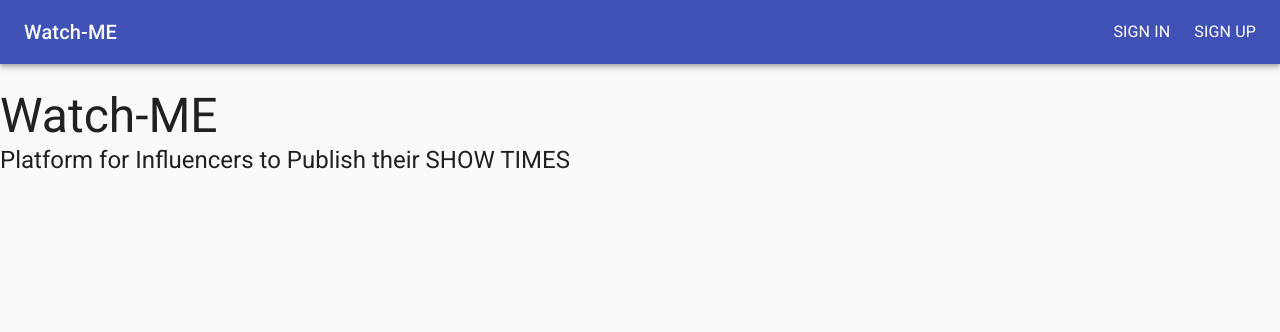
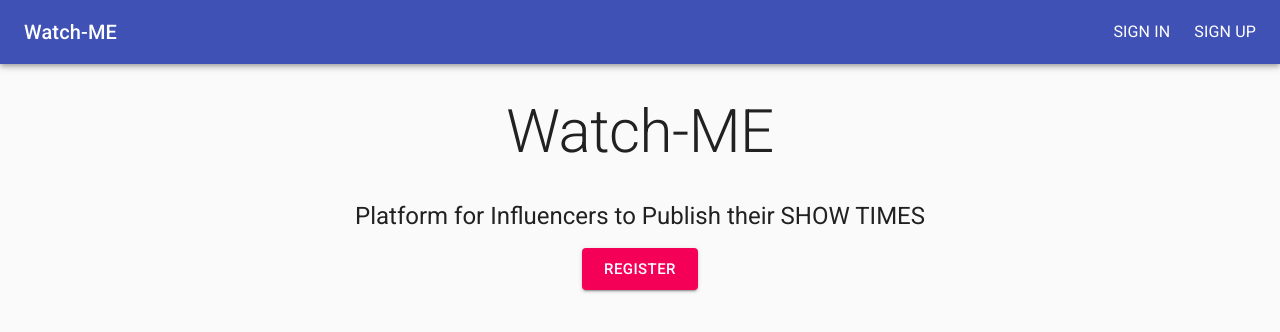
Before and after one commit to SakaiTaka23/watch-me, a Next.js app in the folder frontend/: page / in a window 1280 px wide. Shown: the top 332 px of the page. Built offline with nearby package versions, Linux system fonts and the light colour scheme; no server answers.

Commit message:
ランディングページをデザイン

```diff
--- a/frontend/components/organisms/landing/Landing.tsx
+++ b/frontend/components/organisms/landing/Landing.tsx
@@ -1,11 +1,24 @@
-import { Typography } from '@material-ui/core';
+import { Box, Button, Typography } from '@material-ui/core';
 import React from 'react';
 
 const Landing = () => {
   return (
     <div>
-      <Typography variant='h3'>Watch-ME</Typography>
-      <Typography variant='h5'>Platform for Influencers to Publish their SHOW TIMES</Typography>
+      <Box mb={4} mt={4}>
+        <Typography variant='h2' align='center'>
+          Watch-ME
+        </Typography>
+      </Box>
+      <Box mb={2}>
+        <Typography variant='h5' align='center'>
+          Platform for Influencers to Publish their SHOW TIMES
+        </Typography>
+      </Box>
+      <Box display='flex' justifyContent='center'>
+        <Button color='secondary' variant='contained' size='large' component='a' href='/signup'>
+          Register
+        </Button>
+      </Box>
     </div>
   );
 };
```
